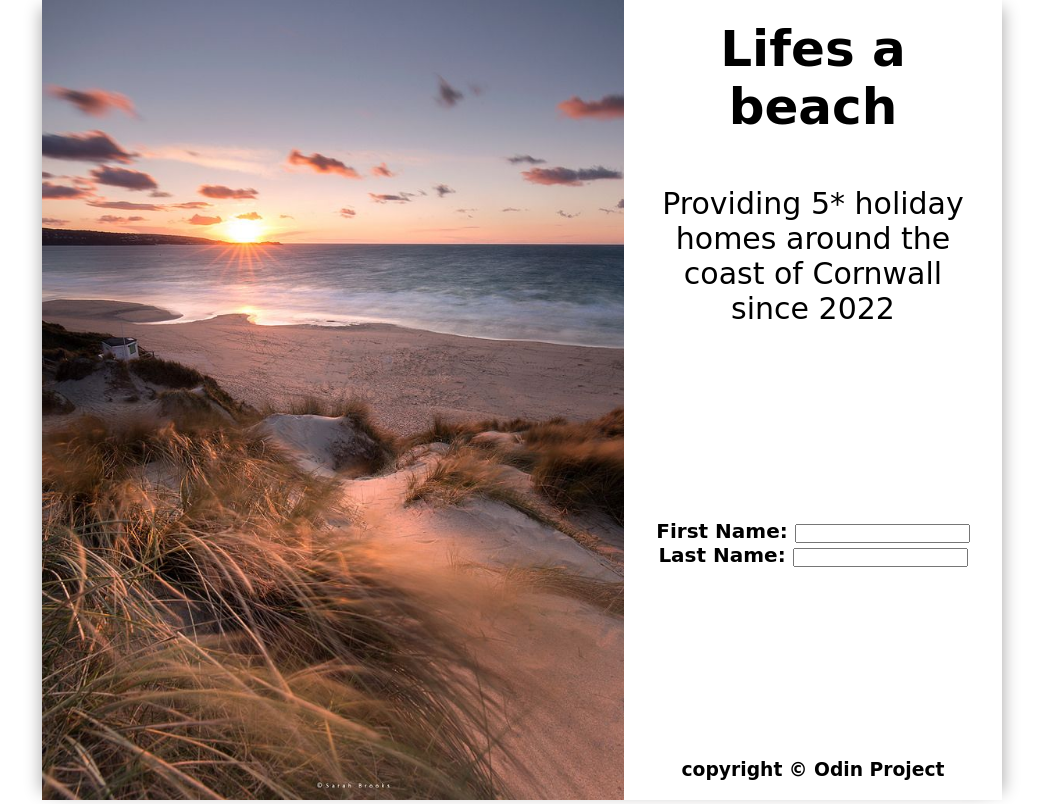
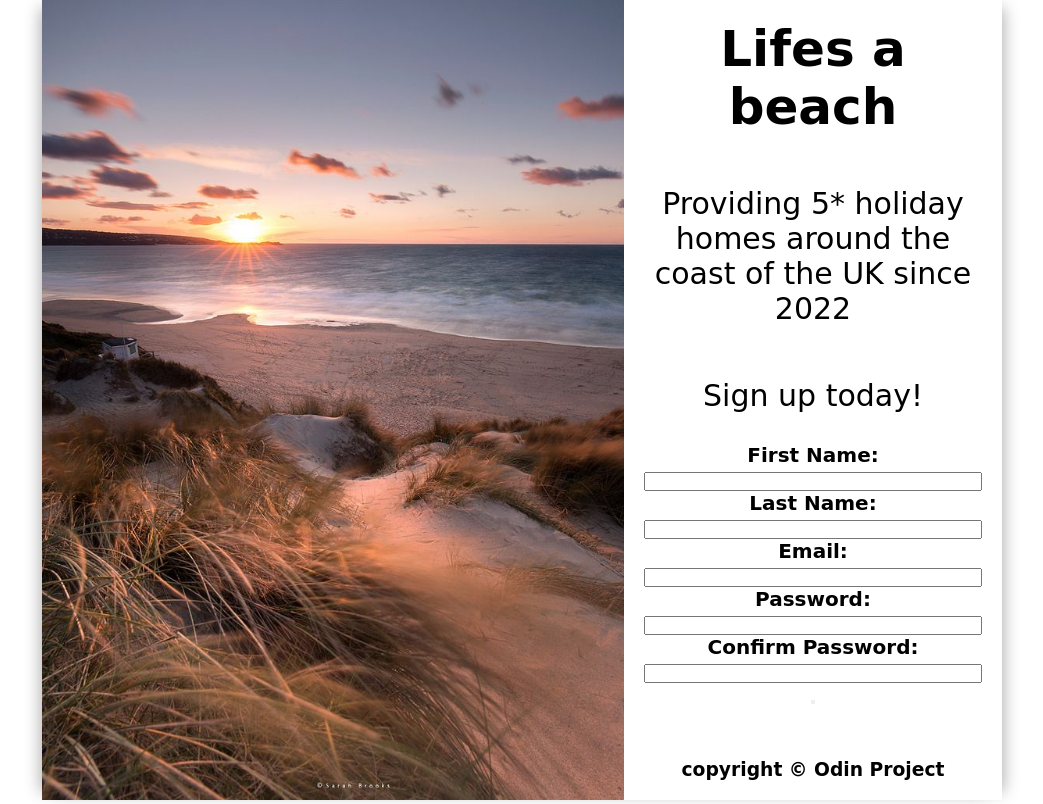
Before and after one commit to Charlieeld/Sign-up-form, a plain HTML site: page index.html in a window 1280 px wide. Shown: the whole page, without its empty margins (118-1161 px from the left). Drawn offline with Linux system fonts and the light colour scheme; a web font is replaced by a local one.

Commit message:
Changes made to form and form input, Javascript to be added for form validation

```diff
--- a/index.html
+++ b/index.html
@@ -19,15 +19,40 @@
             <div class="input-form">
                 <div class="heading">
                     <h1>Lifes a beach</h1>
-                    <p class="tag-line">Providing 5* holiday homes around the coast of Cornwall since 2022</p>
+                    <p class="tag-line">Providing 5* holiday homes around the coast of the UK since 2022</p>
                 </div>
-                <div class="user-form">
-                    <form action="">
-                        <label for="FirstName">First Name:</label>
-                        <input type="text" id="FirstName">
-                        <label for="LastName">Last Name:</label>
-                        <input type="text" id="LastName">
-                    </form>
+                <div class="container-fluid">
+                    <div class="user-form">
+                        <p>Sign up today!</p>
+                        <form action="">
+                            <div class="input">
+                                <label for="FirstName">First Name:
+                                 <input type="text" id="FirstName">
+                                </label>
+                            </div>
+                            <div class="input">
+                                <label for="LastName">Last Name:
+                                    <input type="text" id="LastName">
+                                </label>
+                            </div>
+                            <div class="input">
+                                <label for="email">Email:
+                                    <input type="email" id="email">
+                                </label>
+                            </div>
+                            <div class="input">
+                                <label for="Password">Password:
+                                    <input type="password" class="password-input" id="Password">
+                                </label>
+                            <div class="input">
+                                <label for="Confirm-Password">Confirm Password:
+                                    <input type="password" class="password-confirm" id="Confirm-Password">
+                                </label>
+                            </div>
+                            <button type="submit" form=""></button>
+                            </div>
+                        </form>
+                    </div>
                 </div>
                 <footer>
                     <h3>copyright &copy; Odin Project</h3>
@@ -35,6 +60,6 @@
             </div>
         </div>
     </div>
-
+    <script src="/app.js"></script>
 </body>
 </html>
--- a/style.css
+++ b/style.css
@@ -18,6 +18,11 @@
     width: 75%;
     height: 100vh;
     box-shadow:  -10px 0 15px -8px rgb(179, 178, 178), 10px 0 15px -8px rgb(179, 178, 178);
+}
+
+.container-fluid {
+    display: flex;
+    justify-content: center;
 }
 
 .display-pic img {
@@ -41,8 +46,20 @@
     gap: 50px
 }
 
+.user-form {
+    display: flex;
+    flex-direction: column;
+    gap: 30px;
+}
+
 h1 {
     font-size: 50px;
+}
+
+.user-form p {
+    font-size: 30px;
+    text-align: center
+
 }
 
 .tag-line {
@@ -53,3 +70,9 @@ form {
     font-size: 20px;
     font-weight: bold;
 }
+
+input {
+    width: 100%;
+
+
+}
```
